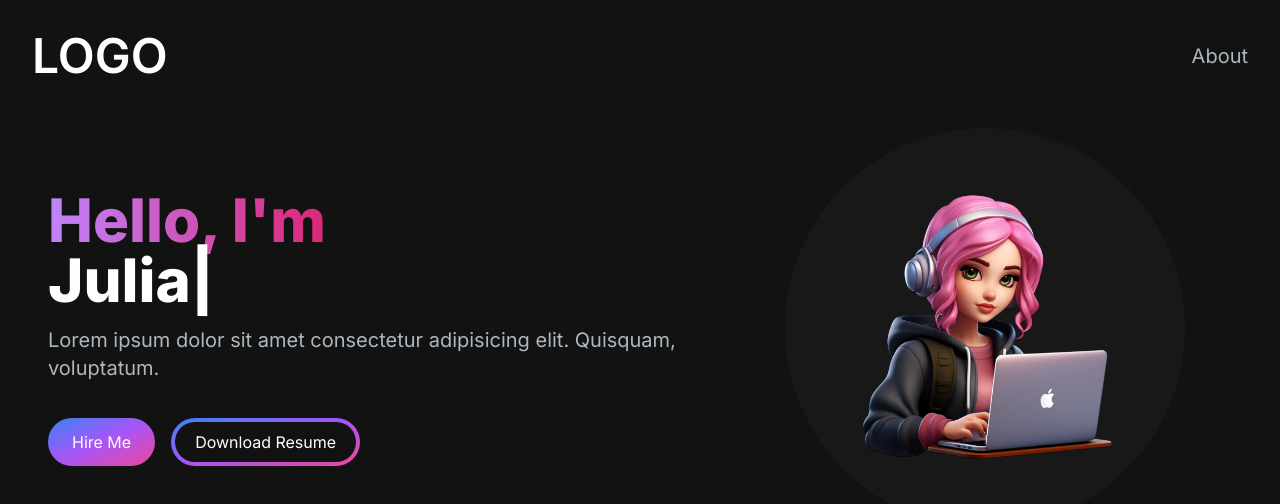
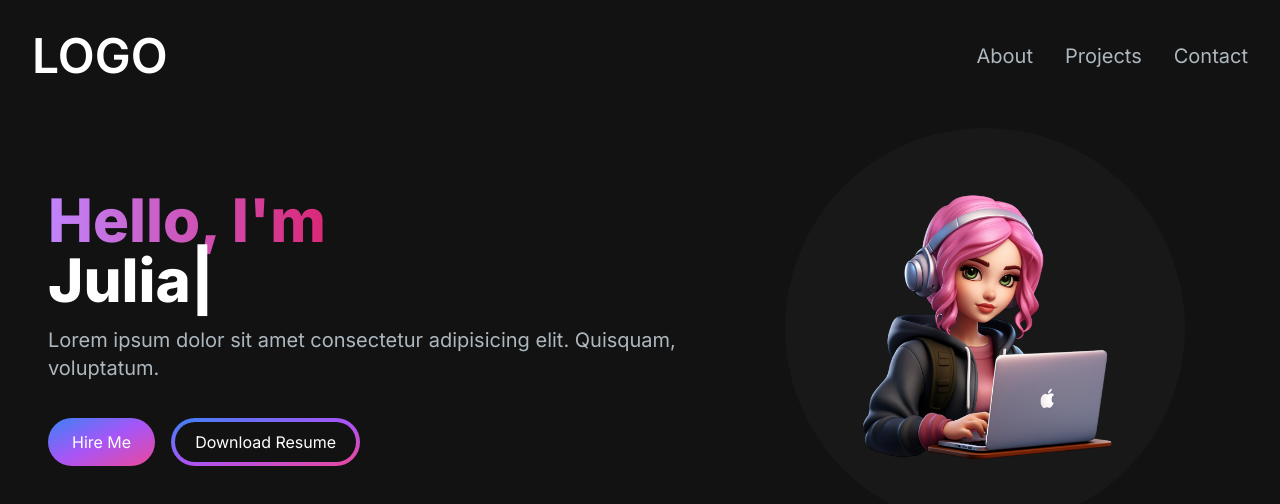
Before and after one commit to juliansommer/site, a Next.js app: page / in a window 1280 px wide. Shown: the top 504 px of the page. Built offline with nearby package versions, Linux system fonts and the light colour scheme.

Commit message:
start navbar

```diff
--- /dev/null
+++ b/src/components/NavLink.jsx
@@ -0,0 +1,11 @@
+import Link from "next/link"
+
+export default function NavLink({ href, title }) {
+  return (
+    <Link
+      href={href}
+      className="block rounded py-2 pl-3 pr-4 text-[#ADB7BE] hover:text-white sm:text-xl md:p-0">
+      {title}
+    </Link>
+  )
+}
--- a/src/components/Navbar.jsx
+++ b/src/components/Navbar.jsx
@@ -1,21 +1,35 @@
 import Link from "next/link"
+import NavLink from "./NavLink"
+
+const navLinks = [
+  {
+    title: "About",
+    path: "#about",
+  },
+  {
+    title: "Projects",
+    path: "#projects",
+  },
+  {
+    title: "Contact",
+    path: "#contact",
+  },
+]
 
 export default function Navbar() {
   return (
     <nav>
       <div className="mx-auto flex flex-wrap items-center justify-between p-8">
-        <Link href="/" className="text-5xl font-semibold text-white">
+        <Link href="/" className="text-lg font-semibold text-white md:text-5xl">
           LOGO
         </Link>
         <div className="menu hidden md:block md:w-auto" id="navbar">
-          <ul>
-            <li>
-              <Link
-                href="#about"
-                className="block rounded py-2 pl-3 pr-4 text-[#ADB7BE] hover:text-white sm:text-xl md:p-0">
-                About
-              </Link>
-            </li>
+          <ul className="mt-0 flex p-4 md:flex-row md:space-x-8 md:p-0">
+            {navLinks.map((link) => (
+              <li key={link.title}>
+                <NavLink href={link.path} title={link.title} />
+              </li>
+            ))}
           </ul>
         </div>
       </div>
```
